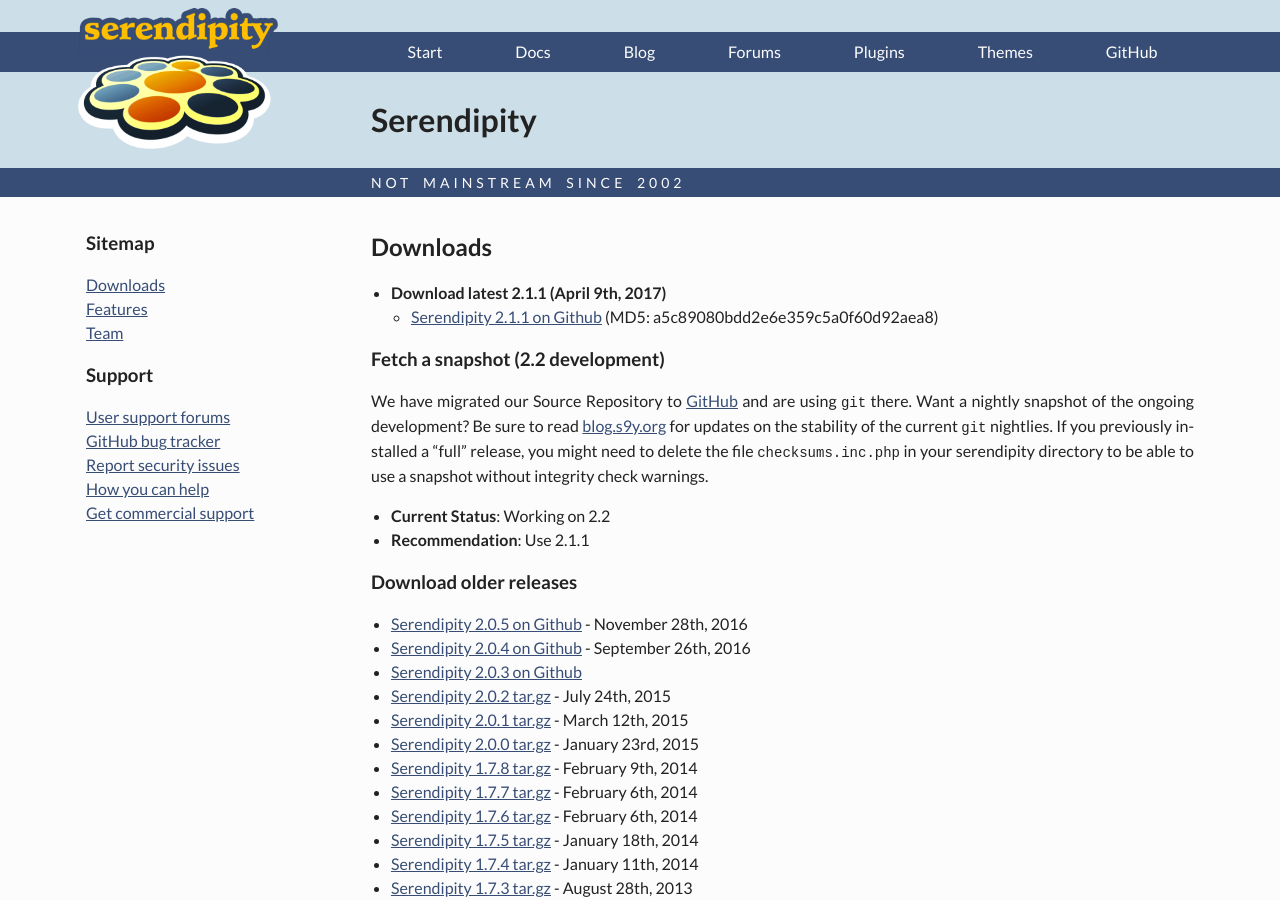
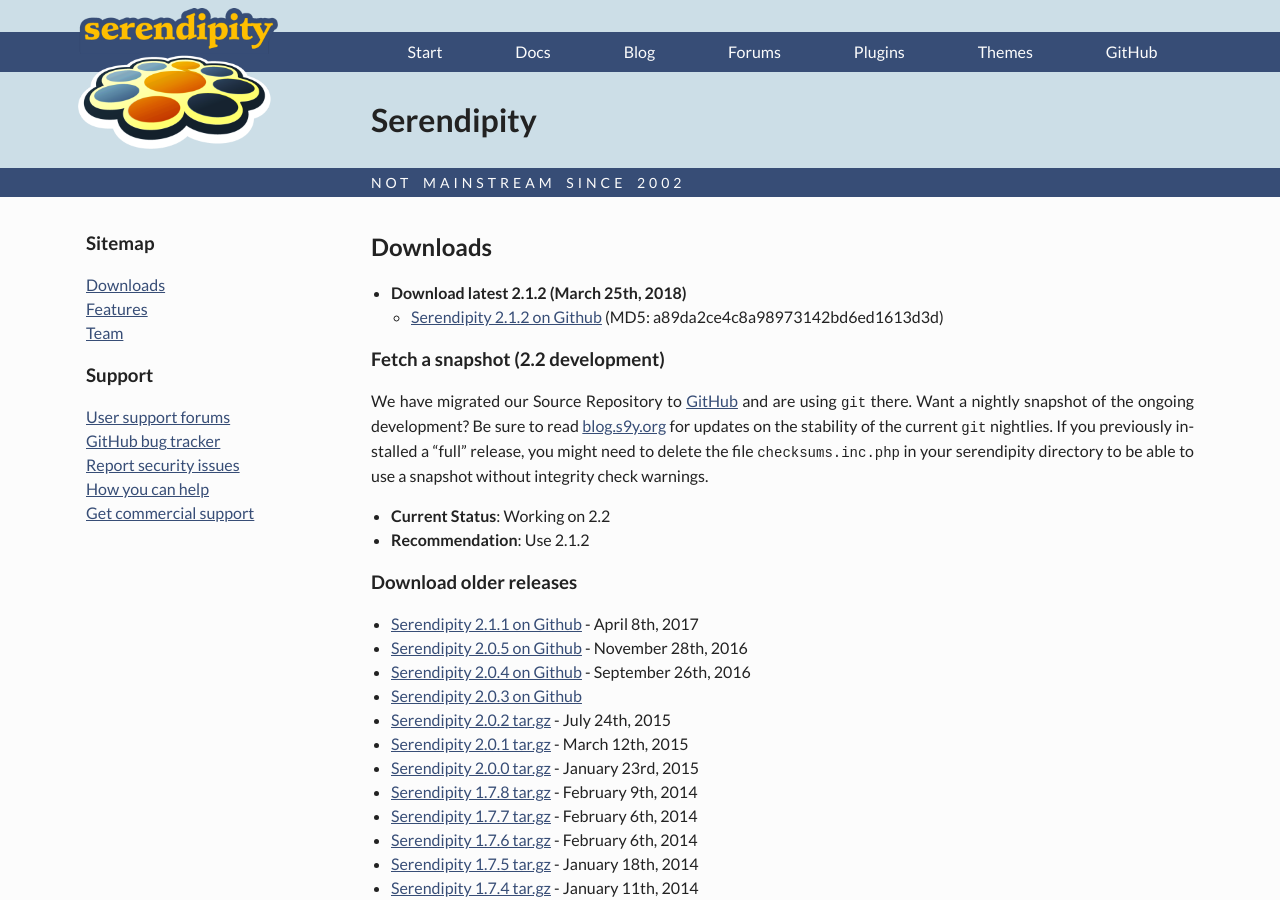
Before and after one commit to s9y/s9y.github.io, a Jekyll site: the page built from downloads.md, in a window 1280 px wide and 900 px high. Built offline with Jekyll 4.4.1, drawn with Linux system fonts in a browser that asks for light colours; nearby versions of some CDN libraries.

Commit message:
Release 2.1.2
Signed-off-by: Thomas Hochstein <thh@inter.net>

```diff
--- a/_includes/showcase.html
+++ b/_includes/showcase.html
@@ -10,7 +10,7 @@
             <h2>Current version</h2>
 
             <a class="download-link zip-link" href="http://www.s9y.org/latest">Download
-            v2.1.1</a>
+            v2.1.2</a>
 
             <p>For more downloads and other formats see <a href="/downloads.html">downloads</a> section.</p>
         </section>
--- a/downloads.md
+++ b/downloads.md
@@ -4,19 +4,20 @@ title: Downloads
 
 ## Downloads
 
-* **Download latest 2.1.1 (April 9th, 2017)**
-  * [Serendipity 2.1.1 on Github](https://github.com/s9y/Serendipity/releases/tag/2.1.1)
-    (MD5: a5c89080bdd2e6e359c5a0f60d92aea8)
+* **Download latest 2.1.2 (March 25th, 2018)**
+  * [Serendipity 2.1.2 on Github](https://github.com/s9y/Serendipity/releases/tag/2.1.2)
+    (MD5: a89da2ce4c8a98973142bd6ed1613d3d)
 
 ### **Fetch a snapshot (2.2 development)**
 
 We have migrated our Source Repository to [GitHub](https://github.com/s9y/Serendipity/) and are using `git` there. Want a nightly snapshot of the ongoing development? Be sure to read [blog.s9y.org](https://blog.s9y.org) for updates on the stability of the current `git` nightlies. If you previously installed a "full" release, you might need to delete the file `checksums.inc.php` in your serendipity directory to be able to use a snapshot without integrity check warnings.
 
 * **Current Status**: Working on 2.2
-* **Recommendation**: Use 2.1.1
+* **Recommendation**: Use 2.1.2
 
 ### **Download older releases**
 
+* [Serendipity 2.1.1 on Github](https://github.com/s9y/Serendipity/releases/tag/2.1.1) - April 8th, 2017
 * [Serendipity 2.0.5 on Github](https://github.com/s9y/Serendipity/releases/tag/2.0.5) - November 28th, 2016
 * [Serendipity 2.0.4 on Github](https://github.com/s9y/Serendipity/releases/tag/2.0.4) - September 26th, 2016
 * [Serendipity 2.0.3 on Github](https://github.com/s9y/Serendipity/releases/tag/2.0.3)
```
